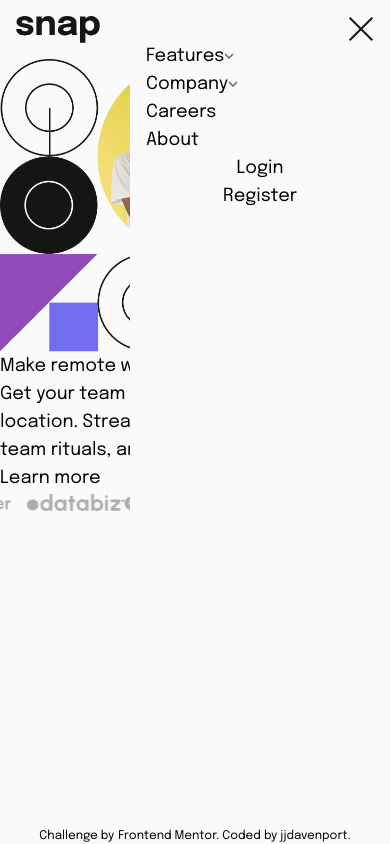
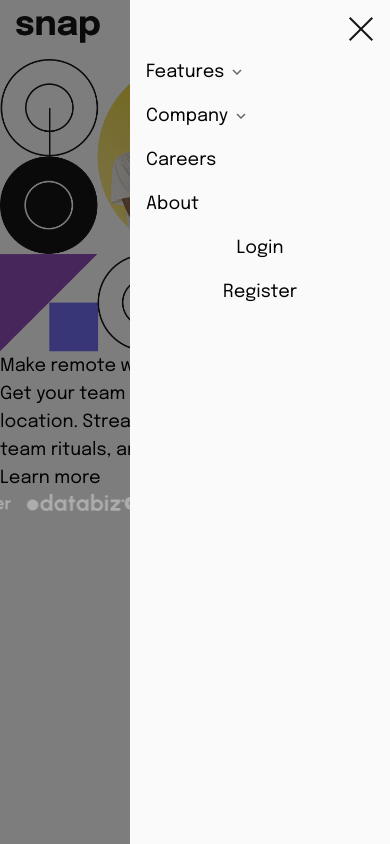
Before and after one commit to jjdavenport/intro-section-with-dropdown-navigation-main, a React (Vite) app: page / in a window 390 px wide. Both pictures are taken after a click on the button 358 px from the left and 29 px from the top of the page. Built offline with nearby package versions, Linux system fonts and the light colour scheme.

Commit message:
fix: mobile menu animation

```diff
--- a/src/App.jsx
+++ b/src/App.jsx
@@ -11,15 +11,24 @@ function App() {
   const desktop = useMediaQuery({ minWidth: 768 });
   return (
     <>
-      <div className="flex h-full min-h-screen flex-col bg-almostWhite font-custom">
-        <div className="relative flex flex-1 flex-col text-lg">
+      {desktop ? (
+        <div className="flex h-full min-h-screen flex-col bg-almostWhite font-custom">
+          <div className="relative flex flex-1 flex-col text-lg">
+            <Nav desktop={desktop} />
+            <Hero hero={dekstopHero} />
+            <Content />
+            <Carousel />
+          </div>
+          <Footer />
+        </div>
+      ) : (
+        <div className="flex h-full min-h-screen flex-1 flex-col bg-almostWhite font-custom text-lg">
           <Nav desktop={desktop} />
-          <Hero hero={desktop ? dekstopHero : mobileHero} />
+          <Hero hero={mobileHero} />
           <Content />
           <Carousel />
         </div>
-        <Footer />
-      </div>
+      )}
     </>
   );
 }
--- a/src/components/footer.jsx
+++ b/src/components/footer.jsx
@@ -5,13 +5,17 @@ const Footer = () => {
         <p className="inline">
           Challenge by
           <a
-            className="pl-1"
+            className="pl-1 underline"
             href="https://www.frontendmentor.io?ref=challenge"
             target="_blank"
           >
             Frontend Mentor
           </a>
-          . Coded by <a href="https://github.com/jjdavenport">jjdavenport</a>.
+          . Coded by{" "}
+          <a className="underline" href="https://github.com/jjdavenport">
+            jjdavenport
+          </a>
+          .
         </p>
       </footer>
     </>
--- a/src/components/mobile-menu.jsx
+++ b/src/components/mobile-menu.jsx
@@ -1,4 +1,4 @@
-import { useDebugValue, useState } from "react";
+import { useState } from "react";
 import closeIcon from "./assets/icon-close-menu.svg";
 
 const MobileMenu = ({
@@ -17,16 +17,16 @@ const MobileMenu = ({
   return (
     <>
       <aside
-        className={`right absolute right-0 top-0 z-10 m-0 flex h-full w-4/6 transform flex-col bg-almostWhite p-4 transition duration-300 ease-in-out ${menuOpen ? "translate-x-0" : "translate-x-full"} `}
+        className={`fixed right-0 top-0 z-10 flex h-full w-4/6 flex-col gap-4 bg-almostWhite p-4 transition-transform duration-300 ease-in-out ${menuOpen}`}
       >
         <button onClick={close} className="flex justify-end">
           <img src={closeIcon} />
         </button>
-        <ul>
+        <ul className="flex flex-col gap-4">
           <li>
             <details>
               <summary
-                className="flex cursor-pointer"
+                className="flex cursor-pointer gap-2"
                 onClick={() => setExpandedFeatures(!expandedFeatures)}
               >
                 Features
@@ -35,29 +35,29 @@ const MobileMenu = ({
                   src={expandedFeatures ? arrowUp : arrowDown}
                 />
               </summary>
-              <ul>
+              <ul className="flex flex-col gap-4 p-4">
                 <li>
-                  <a href="#">
+                  <a className="flex gap-2" href="#">
+                    <img className="object-contain" src={todo} />
                     Todo List
-                    <img src={todo} />
                   </a>
                 </li>
                 <li>
-                  <a href="#">
+                  <a className="flex gap-2" href="#">
+                    <img className="object-contain" src={calendar} />
                     Calendar
-                    <img src={calendar} />
                   </a>
                 </li>
                 <li>
-                  <a href="#">
+                  <a className="flex gap-2" href="#">
+                    <img className="object-contain" src={reminders} />
                     Reminders
-                    <img src={reminders} />
                   </a>
                 </li>
                 <li>
-                  <a href="#">
+                  <a className="flex gap-2" href="#">
+                    <img className="object-contain" src={planning} />
                     Planning
-                    <img src={planning} />
                   </a>
                 </li>
               </ul>
@@ -66,7 +66,7 @@ const MobileMenu = ({
           <li>
             <details>
               <summary
-                className="flex cursor-pointer"
+                className="flex cursor-pointer gap-2"
                 onClick={() => setExpandedCompany(!expandedCompany)}
               >
                 Company
@@ -75,7 +75,7 @@ const MobileMenu = ({
                   src={expandedCompany ? arrowUp : arrowDown}
                 />
               </summary>
-              <ul>
+              <ul className="flex flex-col gap-4 p-4">
                 <li>
                   <a href="#">History</a>
                 </li>
--- a/src/components/nav.jsx
+++ b/src/components/nav.jsx
@@ -46,7 +46,7 @@ const Nav = ({ desktop }) => {
                     onMouseEnter={() => timeOutEnter(setFeatures, featuresRef)}
                     onMouseLeave={() => timeOutLeave(setFeatures, featuresRef)}
                   >
-                    Features{" "}
+                    Features
                     <img
                       className="object-contain"
                       src={features ? arrowUp : arrowDown}
@@ -60,7 +60,7 @@ const Nav = ({ desktop }) => {
                     onMouseEnter={() => timeOutEnter(setCompany, companyRef)}
                     onMouseLeave={() => timeOutLeave(setCompany, companyRef)}
                   >
-                    Company{" "}
+                    Company
                     <img
                       className="object-contain"
                       src={company ? arrowUp : arrowDown}
@@ -108,6 +108,11 @@ const Nav = ({ desktop }) => {
             </button>
           </nav>
           {menu && (
+            <div
+              className="z-5 fixed inset-0 bg-black opacity-50"
+              onClick={toggle}
+            ></div>
+          )}
           <MobileMenu
             todo={todo}
             calendar={calendar}
@@ -116,9 +121,8 @@ const Nav = ({ desktop }) => {
             close={toggle}
             arrowUp={arrowUp}
             arrowDown={arrowDown}
-              menuOpen={menu}
+            menuOpen={menu ? "translate-x-0" : "translate-x-full"}
           />
-          )}
         </>
       )}
     </>
```
Lines whose indentation alone changed are shown as unchanged.
